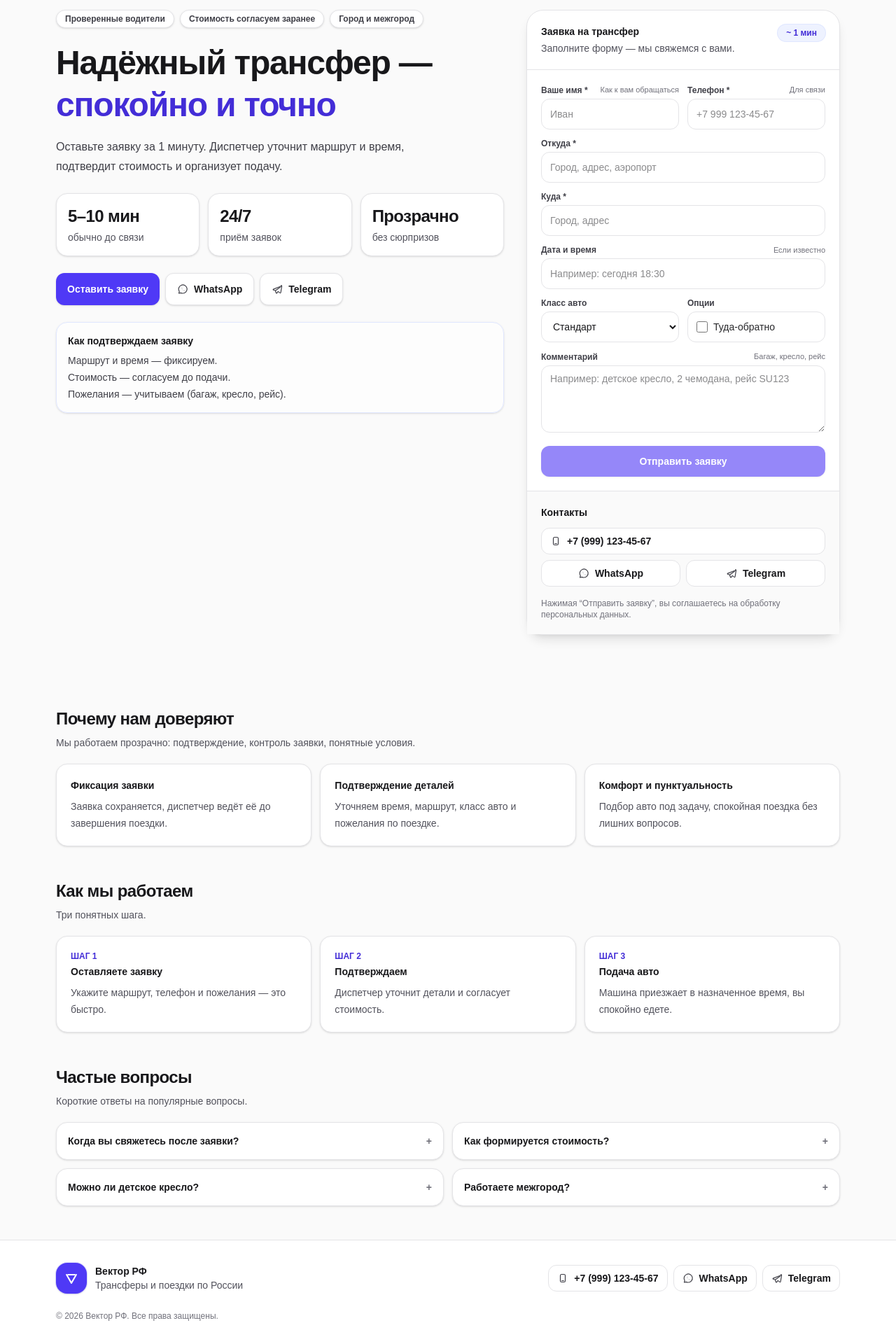
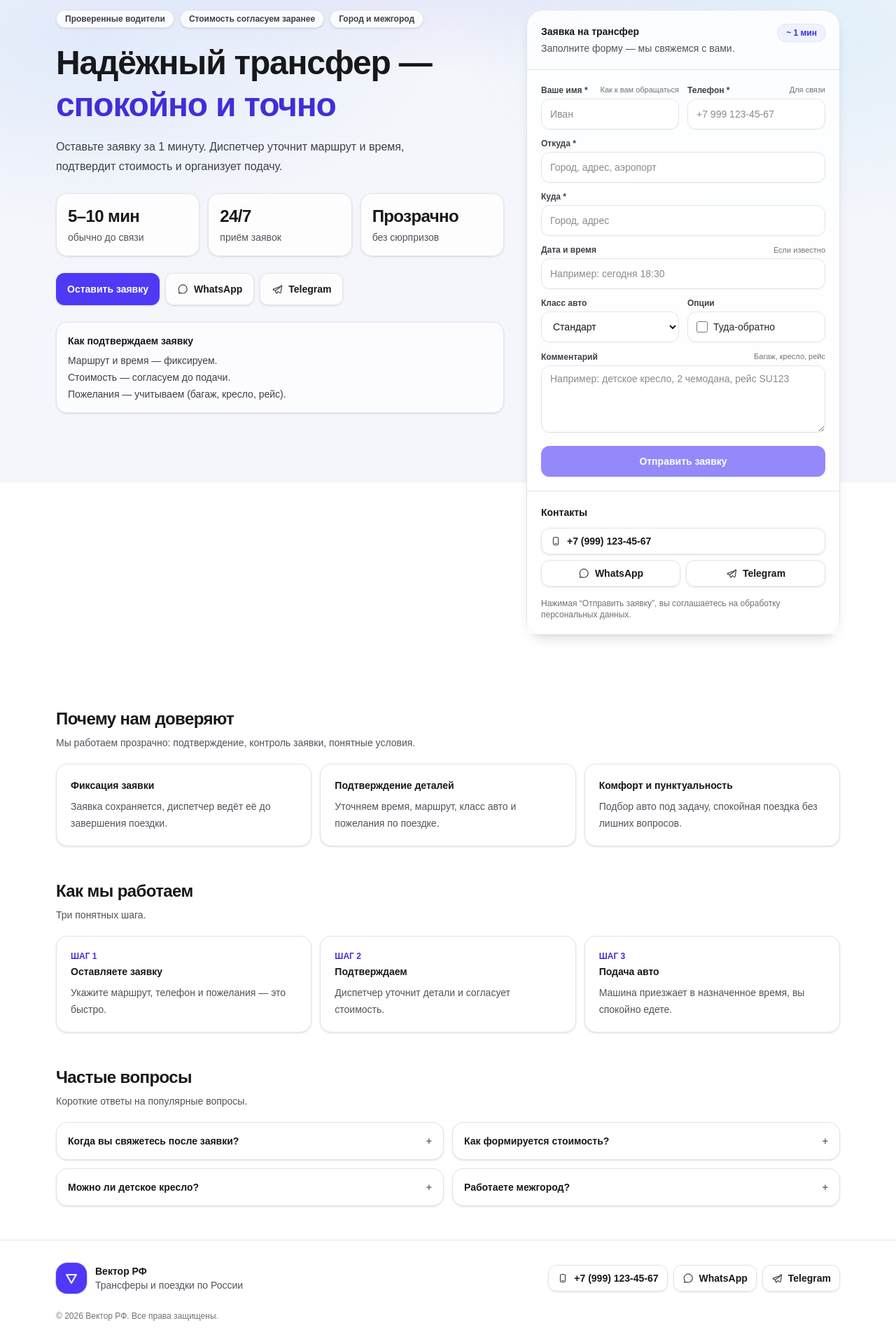
Before and after one commit to forwarddeandevastate/vector-rffff, a Next.js app: page / in a window 1280 px wide. Shown: the part 111-2031 px from the top of the page at 70% size. Built offline with nearby package versions, Linux system fonts and the light colour scheme.

Commit message:
site: tinted background with indigo tone + refined glass cards

```diff
--- a/app/page.tsx
+++ b/app/page.tsx
@@ -13,7 +13,6 @@ function LogoMark({ className }: { className?: string }) {
       )}
       aria-hidden
     >
-      {/* Простая “монограмма” */}
       <svg width="22" height="22" viewBox="0 0 24 24" fill="none">
         <path
           d="M4.5 6.5l7.5 13 7.5-13"
@@ -22,12 +21,7 @@ function LogoMark({ className }: { className?: string }) {
           strokeLinecap="round"
           strokeLinejoin="round"
         />
-        <path
-          d="M6.7 6.5h10.6"
-          stroke="currentColor"
-          strokeWidth="2.2"
-          strokeLinecap="round"
-        />
+        <path d="M6.7 6.5h10.6" stroke="currentColor" strokeWidth="2.2" strokeLinecap="round" />
       </svg>
     </div>
   );
@@ -58,7 +52,7 @@ function IconWhatsapp({ className }: { className?: string }) {
       <path
         d="M9.3 8.9c.2-.5.4-.5.7-.5h.6c.2 0 .4 0 .5.3l.7 1.7c.1.3.1.5-.1.7l-.5.6c-.1.2-.2.4 0 .6.4.8 1.5 1.9 2.3 2.3.2.1.4 0 .6 0l.6-.5c.2-.2.4-.2.7-.1l1.7.7c.3.1.3.3.3.5v.6c0 .3 0 .5-.5.7-.7.3-2.1.5-4.5-1.5-2.0-1.7-3.3-3.9-3.4-4.7-.1-.6.1-1.2.3-1.4Z"
         fill="currentColor"
-        opacity="0.18"
+        opacity="0.16"
       />
     </svg>
   );
@@ -73,19 +67,14 @@ function IconTelegram({ className }: { className?: string }) {
         strokeWidth="1.8"
         strokeLinejoin="round"
       />
-      <path
-        d="M8.1 15.4 18.4 7.9"
-        stroke="currentColor"
-        strokeWidth="1.8"
-        strokeLinecap="round"
-      />
+      <path d="M8.1 15.4 18.4 7.9" stroke="currentColor" strokeWidth="1.8" strokeLinecap="round" />
     </svg>
   );
 }
 
 function Pill({ children }: { children: React.ReactNode }) {
   return (
-    <span className="inline-flex items-center rounded-full border border-zinc-200 bg-white px-3 py-1 text-xs font-semibold text-zinc-700 shadow-sm">
+    <span className="inline-flex items-center rounded-full border border-zinc-200 bg-white/80 px-3 py-1 text-xs font-semibold text-zinc-700 shadow-sm backdrop-blur">
       {children}
     </span>
   );
@@ -127,16 +116,19 @@ function FAQItem({ q, a }: { q: string; a: string }) {
 }
 
 export default function HomePage() {
-  // Заглушки — поменяешь на реальные
   const PHONE_DISPLAY = "+7 (999) 123-45-67";
   const PHONE_TEL = "+79991234567";
   const WHATSAPP = "https://wa.me/79991234567";
   const TELEGRAM = "https://t.me/";
 
   return (
-    <div className="min-h-screen bg-zinc-50 text-zinc-900">
+    <div className="min-h-screen text-zinc-900">
+      {/* Background (не белый) */}
+      <div className="fixed inset-0 -z-20 bg-[#f4f6fb]" />
+      <div className="fixed inset-0 -z-10 bg-[radial-gradient(1200px_500px_at_50%_-10%,rgba(99,102,241,0.22),transparent_60%),radial-gradient(900px_500px_at_10%_20%,rgba(59,130,246,0.10),transparent_55%),radial-gradient(900px_500px_at_90%_20%,rgba(14,165,233,0.08),transparent_55%)]" />
+
       {/* Header */}
-      <header className="sticky top-0 z-20 border-b border-zinc-200 bg-white/80 backdrop-blur">
+      <header className="sticky top-0 z-20 border-b border-zinc-200/80 bg-white/70 backdrop-blur">
         <div className="mx-auto flex max-w-6xl items-center justify-between gap-3 px-4 py-3">
           <a href="/" className="flex items-center gap-3">
             <LogoMark />
@@ -147,13 +139,13 @@ export default function HomePage() {
           </a>
 
           <nav className="hidden items-center gap-2 md:flex">
-            <a href="#order" className="rounded-xl px-3 py-2 text-sm font-semibold text-zinc-700 hover:bg-zinc-100">
+            <a href="#order" className="rounded-xl px-3 py-2 text-sm font-semibold text-zinc-700 hover:bg-zinc-100/70">
               Заявка
             </a>
-            <a href="#how" className="rounded-xl px-3 py-2 text-sm font-semibold text-zinc-700 hover:bg-zinc-100">
+            <a href="#how" className="rounded-xl px-3 py-2 text-sm font-semibold text-zinc-700 hover:bg-zinc-100/70">
               Как работаем
             </a>
-            <a href="#faq" className="rounded-xl px-3 py-2 text-sm font-semibold text-zinc-700 hover:bg-zinc-100">
+            <a href="#faq" className="rounded-xl px-3 py-2 text-sm font-semibold text-zinc-700 hover:bg-zinc-100/70">
               Вопросы
             </a>
           </nav>
@@ -161,7 +153,7 @@ export default function HomePage() {
           <div className="flex items-center gap-2">
             <a
               href={`tel:${PHONE_TEL}`}
-              className="hidden items-center gap-2 rounded-xl border border-zinc-200 bg-white px-3 py-2 text-sm font-semibold hover:bg-zinc-50 md:inline-flex"
+              className="hidden items-center gap-2 rounded-xl border border-zinc-200 bg-white/70 px-3 py-2 text-sm font-semibold hover:bg-white md:inline-flex"
               title="Позвонить"
             >
               <IconPhone className="h-4 w-4 text-zinc-700" />
@@ -179,9 +171,6 @@ export default function HomePage() {
 
       {/* Hero */}
       <section className="relative">
-        <div className="absolute inset-0 -z-10 bg-gradient-to-b from-indigo-50 via-zinc-50 to-zinc-50" />
-        <div className="absolute left-1/2 top-[-140px] -z-10 h-[340px] w-[900px] -translate-x-1/2 rounded-full bg-indigo-200/35 blur-3xl" />
-
         <div className="mx-auto grid max-w-6xl gap-8 px-4 py-10 md:grid-cols-12 md:py-14">
           <div className="md:col-span-7">
             <div className="flex flex-wrap gap-2">
@@ -200,15 +189,15 @@ export default function HomePage() {
             </p>
 
             <div className="mt-6 grid gap-3 sm:grid-cols-3">
-              <div className="rounded-2xl border border-zinc-200 bg-white p-4 shadow-sm">
+              <div className="rounded-2xl border border-zinc-200 bg-white/80 p-4 shadow-sm backdrop-blur">
                 <div className="text-2xl font-extrabold tracking-tight">5–10 мин</div>
                 <div className="mt-1 text-sm text-zinc-600">обычно до связи</div>
               </div>
-              <div className="rounded-2xl border border-zinc-200 bg-white p-4 shadow-sm">
+              <div className="rounded-2xl border border-zinc-200 bg-white/80 p-4 shadow-sm backdrop-blur">
                 <div className="text-2xl font-extrabold tracking-tight">24/7</div>
                 <div className="mt-1 text-sm text-zinc-600">приём заявок</div>
               </div>
-              <div className="rounded-2xl border border-zinc-200 bg-white p-4 shadow-sm">
+              <div className="rounded-2xl border border-zinc-200 bg-white/80 p-4 shadow-sm backdrop-blur">
                 <div className="text-2xl font-extrabold tracking-tight">Прозрачно</div>
                 <div className="mt-1 text-sm text-zinc-600">без сюрпризов</div>
               </div>
@@ -225,7 +214,7 @@ export default function HomePage() {
                 href={WHATSAPP}
                 target="_blank"
                 rel="noreferrer"
-                className="inline-flex items-center gap-2 rounded-xl border border-zinc-200 bg-white px-4 py-3 text-sm font-extrabold text-zinc-900 shadow-sm hover:bg-zinc-50"
+                className="inline-flex items-center gap-2 rounded-xl border border-zinc-200 bg-white/80 px-4 py-3 text-sm font-extrabold text-zinc-900 shadow-sm backdrop-blur hover:bg-white"
               >
                 <IconWhatsapp className="h-4 w-4 text-zinc-700" />
                 WhatsApp
@@ -234,14 +223,14 @@ export default function HomePage() {
                 href={TELEGRAM}
                 target="_blank"
                 rel="noreferrer"
-                className="inline-flex items-center gap-2 rounded-xl border border-zinc-200 bg-white px-4 py-3 text-sm font-extrabold text-zinc-900 shadow-sm hover:bg-zinc-50"
+                className="inline-flex items-center gap-2 rounded-xl border border-zinc-200 bg-white/80 px-4 py-3 text-sm font-extrabold text-zinc-900 shadow-sm backdrop-blur hover:bg-white"
               >
                 <IconTelegram className="h-4 w-4 text-zinc-700" />
                 Telegram
               </a>
             </div>
 
-            <div className="mt-6 rounded-2xl border border-indigo-100 bg-white/70 p-4 text-sm text-zinc-700 shadow-sm">
+            <div className="mt-6 rounded-2xl border border-indigo-200/60 bg-white/70 p-4 text-sm text-zinc-700 shadow-sm backdrop-blur">
               <div className="font-semibold text-zinc-900">Как подтверждаем заявку</div>
               <ul className="mt-2 grid gap-1">
                 <li>Маршрут и время — фиксируем.</li>
@@ -253,7 +242,7 @@ export default function HomePage() {
 
           {/* Form / Contacts */}
           <div id="order" className="md:col-span-5">
-            <div className="rounded-3xl border border-zinc-200 bg-white shadow-lg">
+            <div className="rounded-3xl border border-zinc-200 bg-white/85 shadow-lg backdrop-blur">
               <div className="border-b border-zinc-200 p-5">
                 <div className="flex items-start justify-between gap-3">
                   <div>
@@ -270,12 +259,12 @@ export default function HomePage() {
                 <LeadForm />
               </div>
 
-              <div className="border-t border-zinc-200 bg-zinc-50 p-5">
+              <div className="border-t border-zinc-200 bg-white/70 p-5">
                 <div className="text-sm font-extrabold text-zinc-900">Контакты</div>
 
                 <div className="mt-3 grid gap-2">
                   <a
-                    className="inline-flex items-center gap-2 rounded-xl border border-zinc-200 bg-white px-3 py-2 text-sm font-semibold text-zinc-900 hover:bg-zinc-50"
+                    className="inline-flex items-center gap-2 rounded-xl border border-zinc-200 bg-white/80 px-3 py-2 text-sm font-semibold text-zinc-900 shadow-sm backdrop-blur hover:bg-white"
                     href={`tel:${PHONE_TEL}`}
                   >
                     <IconPhone className="h-4 w-4 text-zinc-700" />
@@ -284,7 +273,7 @@ export default function HomePage() {
 
                   <div className="grid grid-cols-2 gap-2">
                     <a
-                      className="inline-flex items-center justify-center gap-2 rounded-xl border border-zinc-200 bg-white px-3 py-2 text-sm font-semibold text-zinc-900 hover:bg-zinc-50"
+                      className="inline-flex items-center justify-center gap-2 rounded-xl border border-zinc-200 bg-white/80 px-3 py-2 text-sm font-semibold text-zinc-900 shadow-sm backdrop-blur hover:bg-white"
                       href={WHATSAPP}
                       target="_blank"
                       rel="noreferrer"
@@ -294,7 +283,7 @@ export default function HomePage() {
                     </a>
 
                     <a
-                      className="inline-flex items-center justify-center gap-2 rounded-xl border border-zinc-200 bg-white px-3 py-2 text-sm font-semibold text-zinc-900 hover:bg-zinc-50"
+                      className="inline-flex items-center justify-center gap-2 rounded-xl border border-zinc-200 bg-white/80 px-3 py-2 text-sm font-semibold text-zinc-900 shadow-sm backdrop-blur hover:bg-white"
                       href={TELEGRAM}
                       target="_blank"
                       rel="noreferrer"
@@ -360,19 +349,13 @@ export default function HomePage() {
             q="Как формируется стоимость?"
             a="Зависит от маршрута, времени и класса авто. Стоимость согласуем до подачи автомобиля."
           />
-          <FAQItem
-            q="Можно ли детское кресло?"
-            a="Да. Укажите это в комментарии — диспетчер подтвердит наличие и условия."
-          />
-          <FAQItem
-            q="Работаете межгород?"
-            a="Да. Укажите откуда/куда и время — мы подтвердим поездку."
-          />
+          <FAQItem q="Можно ли детское кресло?" a="Да. Укажите это в комментарии — диспетчер подтвердит наличие и условия." />
+          <FAQItem q="Работаете межгород?" a="Да. Укажите откуда/куда и время — мы подтвердим поездку." />
         </div>
       </section>
 
       {/* Footer */}
-      <footer className="border-t border-zinc-200 bg-white">
+      <footer className="border-t border-zinc-200 bg-white/70 backdrop-blur">
         <div className="mx-auto max-w-6xl px-4 py-8">
           <div className="flex flex-col gap-4 md:flex-row md:items-center md:justify-between">
             <div className="flex items-center gap-3">
@@ -385,14 +368,14 @@ export default function HomePage() {
 
             <div className="flex flex-wrap gap-2">
               <a
-                className="inline-flex items-center gap-2 rounded-xl border border-zinc-200 bg-white px-3 py-2 text-sm font-semibold hover:bg-zinc-50"
+                className="inline-flex items-center gap-2 rounded-xl border border-zinc-200 bg-white/80 px-3 py-2 text-sm font-semibold shadow-sm backdrop-blur hover:bg-white"
                 href={`tel:${PHONE_TEL}`}
               >
                 <IconPhone className="h-4 w-4 text-zinc-700" />
                 {PHONE_DISPLAY}
               </a>
               <a
-                className="inline-flex items-center gap-2 rounded-xl border border-zinc-200 bg-white px-3 py-2 text-sm font-semibold hover:bg-zinc-50"
+                className="inline-flex items-center gap-2 rounded-xl border border-zinc-200 bg-white/80 px-3 py-2 text-sm font-semibold shadow-sm backdrop-blur hover:bg-white"
                 href={WHATSAPP}
                 target="_blank"
                 rel="noreferrer"
@@ -401,7 +384,7 @@ export default function HomePage() {
                 WhatsApp
               </a>
               <a
-                className="inline-flex items-center gap-2 rounded-xl border border-zinc-200 bg-white px-3 py-2 text-sm font-semibold hover:bg-zinc-50"
+                className="inline-flex items-center gap-2 rounded-xl border border-zinc-200 bg-white/80 px-3 py-2 text-sm font-semibold shadow-sm backdrop-blur hover:bg-white"
                 href={TELEGRAM}
                 target="_blank"
                 rel="noreferrer"
@@ -412,9 +395,7 @@ export default function HomePage() {
             </div>
           </div>
 
-          <div className="mt-6 text-xs text-zinc-500">
-            © {new Date().getFullYear()} Вектор РФ. Все права защищены.
-          </div>
+          <div className="mt-6 text-xs text-zinc-500">© {new Date().getFullYear()} Вектор РФ. Все права защищены.</div>
         </div>
       </footer>
     </div>
```
Also changed, not shown: app/lead-form.tsx (+9 -13 lines).
